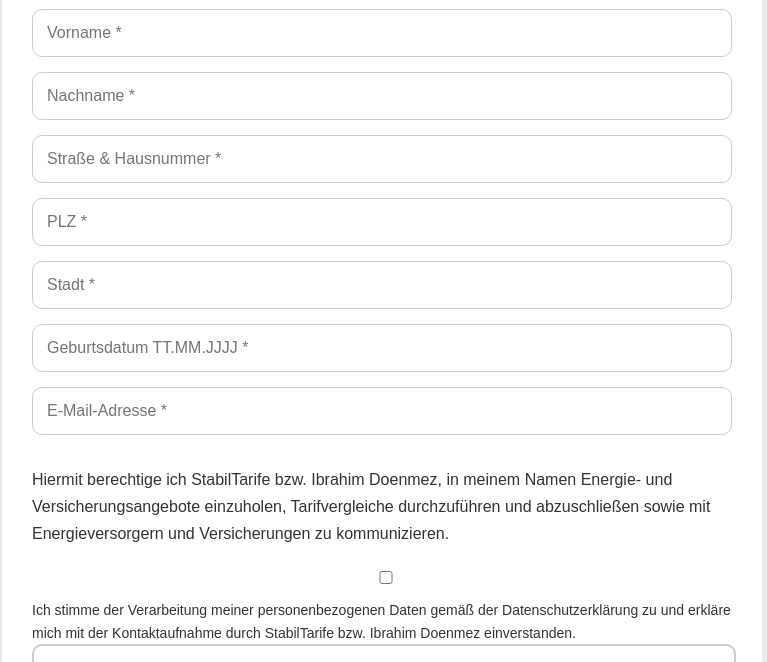
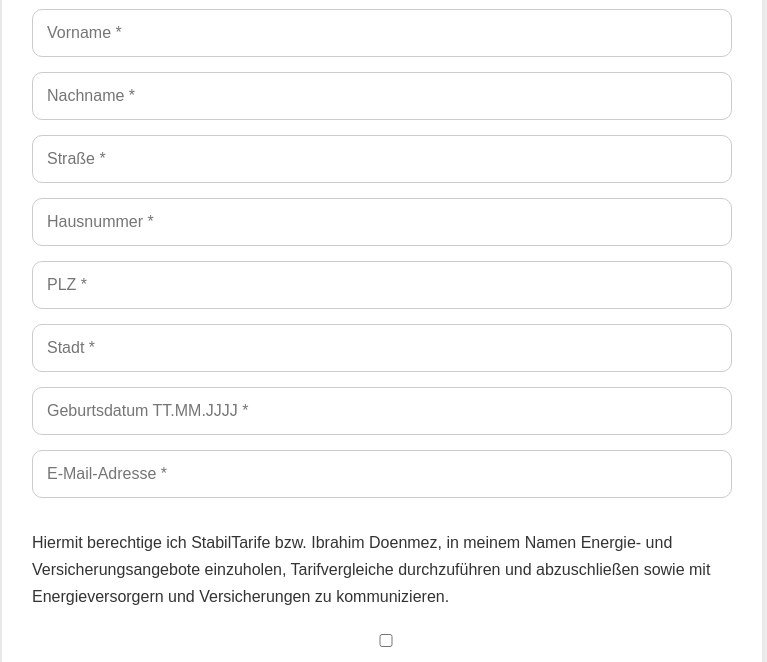
Before and after one commit to ibodoen-del/freigabe, a website: page index.html in a window 1280 px wide. Shown: the part 122-784 px from the top of the page, without its empty margins (258-1025 px from the left). Drawn offline with nearby package versions, Linux system fonts and the light colour scheme.

Commit message:
Update address input fields in index.html

```diff
--- a/index.html
+++ b/index.html
@@ -98,7 +98,9 @@
 
 <input id="nachname" placeholder="Nachname *" required>
 
-<input id="strasse" placeholder="Straße & Hausnummer *" required>
+<input id="strasse" placeholder="Straße *" required>
+
+<input id="hausnummer" placeholder="Hausnummer *" required>
 
 <input id="plz" placeholder="PLZ *" required>
 
```
